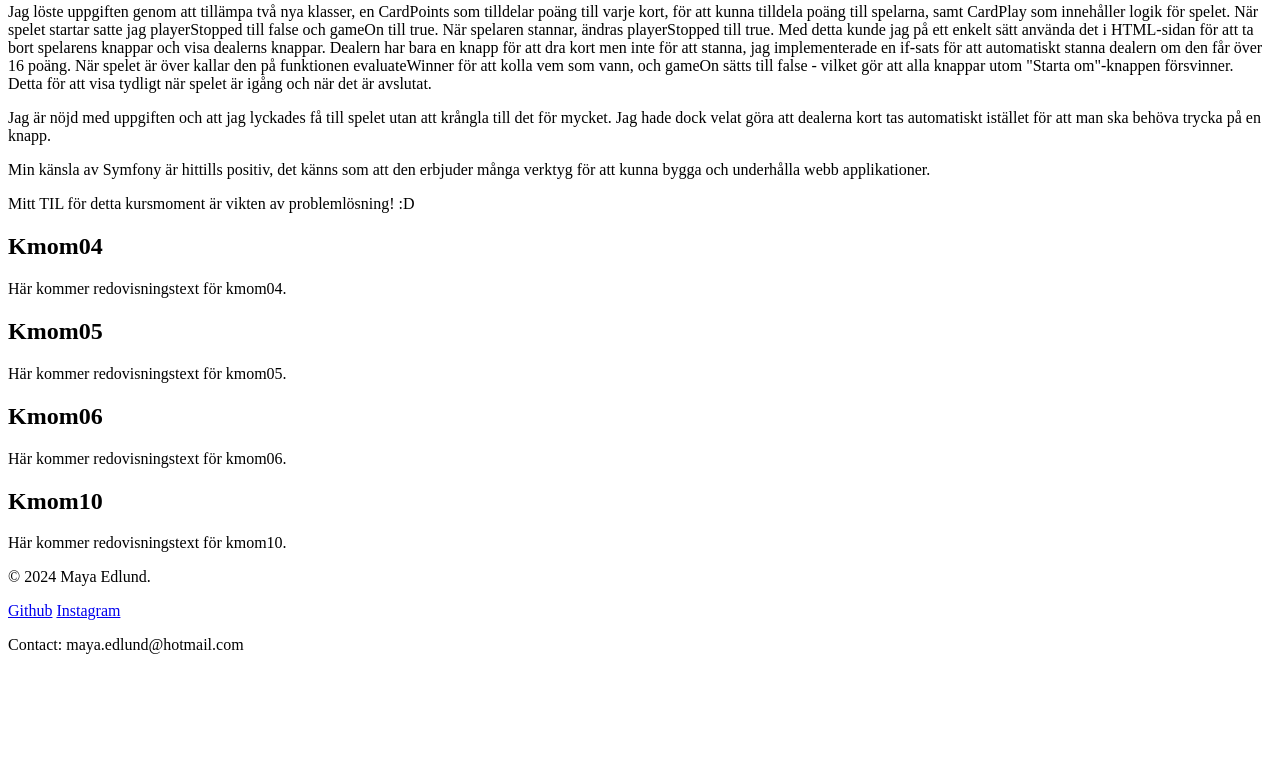
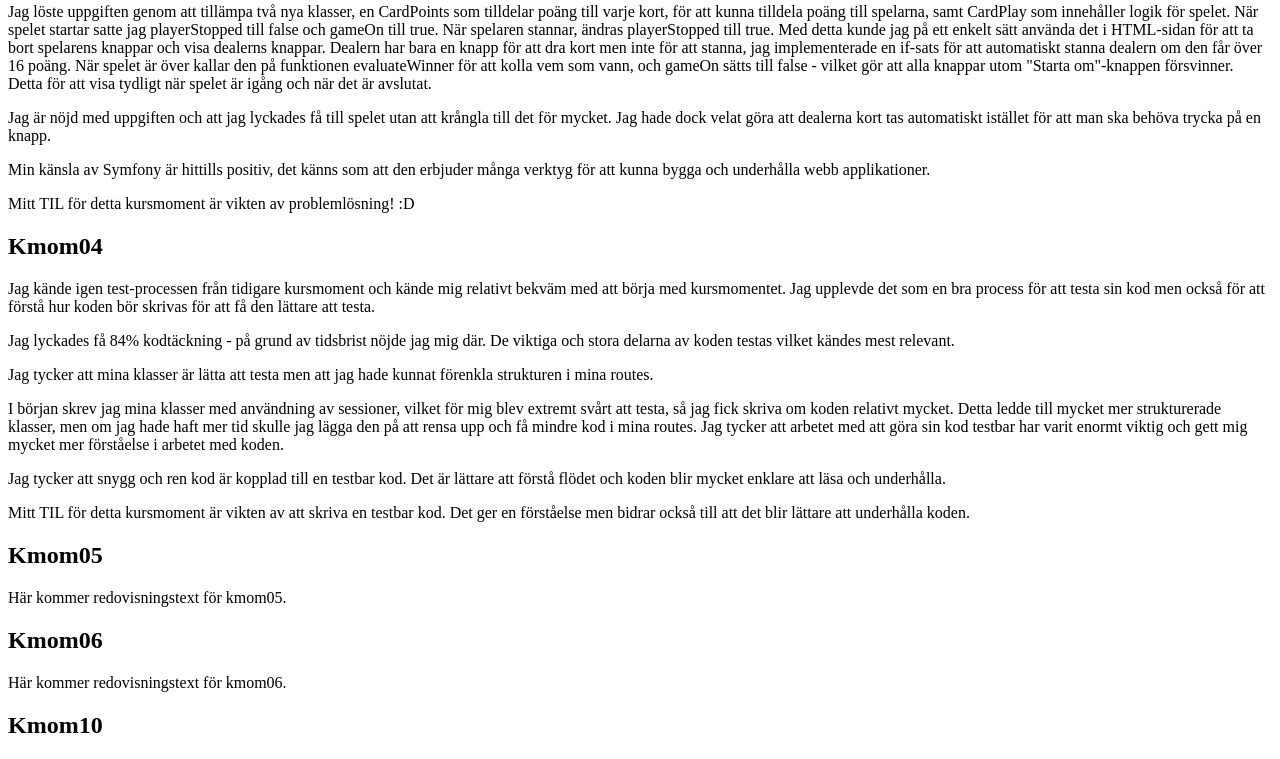
Before and after one commit to mayaaedlund/reportmvc, a Symfony app: template templates/report.html.twig in a window 1280 px wide. Shown: the part 1192-1951 px from the top of the page. Before the commit the page ends 1846 px from the top, so only its background shows below. Run offline with Twig, Linux system fonts and the light colour scheme; the template is opened without the code that fills it, so the values that code supplies are empty; some libraries are stand-ins or nearby versions.

Commit message:
Redovisningstext kmom04

```diff
--- a/templates/report.html.twig
+++ b/templates/report.html.twig
@@ -80,7 +80,13 @@
 
 
     <h2 id="kmom04">Kmom04</h2>
-    <p>Här kommer redovisningstext för kmom04.</p>
+    <p>Jag kände igen test-processen från tidigare kursmoment och kände mig relativt bekväm med att börja med kursmomentet. Jag upplevde det som en bra process för att testa sin kod men också för att förstå hur koden bör skrivas för att få den lättare att testa. </p>
+    <p>Jag lyckades få 84% kodtäckning - på grund av tidsbrist nöjde jag mig där. De viktiga och stora delarna av koden testas vilket kändes mest relevant.</p>
+    <p>Jag tycker att mina klasser är lätta att testa men att jag hade kunnat förenkla strukturen i mina routes. </p>
+    <p>I början skrev jag mina klasser med användning av sessioner, vilket för mig blev extremt svårt att testa, så jag fick skriva om koden relativt mycket. Detta ledde till mycket mer strukturerade klasser, men om jag hade haft mer tid skulle jag lägga den på att rensa upp och få mindre kod i mina routes. Jag tycker att arbetet med att göra sin kod testbar har varit enormt viktig och gett mig mycket mer förståelse i arbetet med koden.</p>
+    <p>Jag tycker att snygg och ren kod är kopplad till en testbar kod. Det är lättare att förstå flödet och koden blir mycket enklare att läsa och underhålla.</p>
+    <p>Mitt TIL för detta kursmoment är vikten av att skriva en testbar kod. Det ger en förståelse men bidrar också till att det blir lättare att underhålla koden.</p>
+
 
     <h2 id="kmom05">Kmom05</h2>
     <p>Här kommer redovisningstext för kmom05.</p>
```
